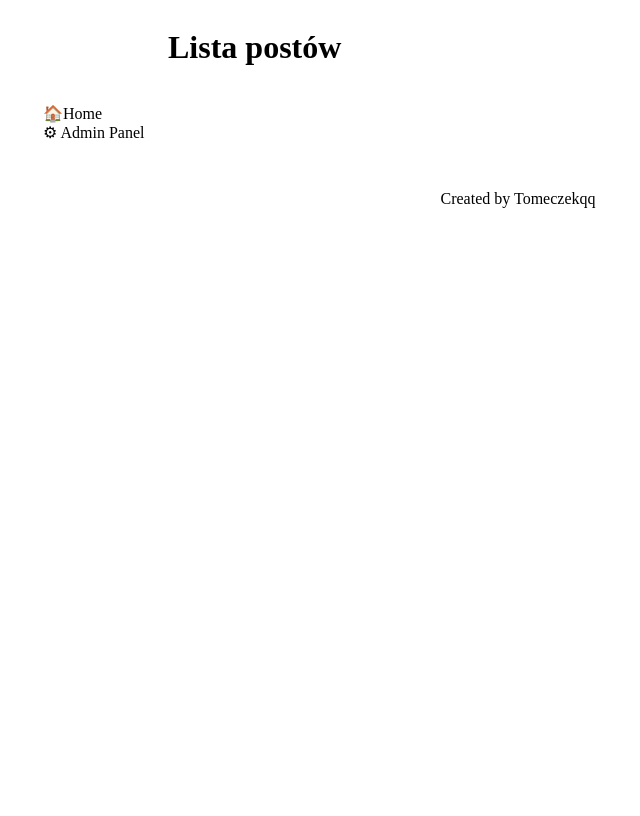
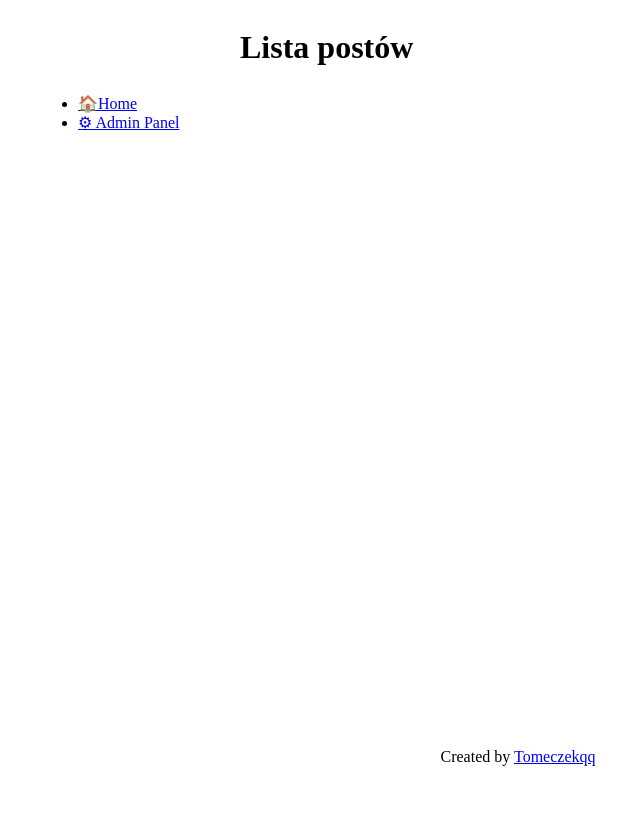
Before and after one commit to tczkqq/PersonalBlog, a Django app: page / in a window 1280 px wide. Shown: the whole page, without its empty margins (122-762 px from the left). Before the commit the page ends 208 px from the top, so only its background shows below. Run offline with Django 3.2, Linux system fonts and the light colour scheme; the visitor is signed in with stand-in values (Sample User, id 1); data that the repository does not hold is empty; style sheets or scripts are compiled from the project's sources; some libraries are stand-ins or nearby versions.

Commit message:
New layout using grid

```diff
--- a/blog/static/css/base.css
+++ b/blog/static/css/base.css
@@ -1,53 +1,25 @@
-.title h1 {
-    padding-left: 130px;
+.wrapper {
+  width: 960px;
+  height: 100vh;
+  margin: 0 auto;
+  display: grid;
+  grid-template-areas: ". title title" "menu content content" "footer footer footer";
+  grid-template-rows: 60px 1fr 60px;
+  grid-template-columns: 20% 1fr 15%;
+  grid-gap: 10px;
 }
-.menu {
-    color: inherit;
-    margin-top: 1em;
+.wrapper .title {
+  grid-area: title;
 }
-.menu ul {
-    padding: 0 5px 0 5px;
-    margin: 0;
+.wrapper .menu {
+  grid-area: menu;
 }
-.menu li {
-    list-style-type: none;
+.wrapper .content {
+  grid-area: content;
 }
-a {
-  outline: none;
-  text-decoration: none;
+.wrapper footer {
+  grid-area: footer;
+  text-align: center;
 }
 
-a:link {
-  color: black;
-}
-
-a:visited {
-  color:  black;
-}
-
-a:focus {
-
-}
-
-a:hover {
-
-}
-
-a:active {
-  color:  black;
-}
-.wrapper {
-    display: flex;
-    flex-wrap: nowrap;
-}
-.wrapper-column {
-    width: 960px;
-    display: flex;
-    flex-direction: column;
-    margin-left: auto;
-    margin-right: auto;
-}
-footer {
-    text-align: center;
-    margin-top: 3em;
-}
+/*# sourceMappingURL=base.css.map */
--- /dev/null
+++ b/blog/static/css/base.min.css
@@ -0,0 +1,3 @@
+.wrapper{width:960px;height:100vh;margin:0 auto;display:grid;grid-template-areas:". title title"
+ "menu content content"
+ "footer footer footer";grid-template-rows:60px 1fr 60px;grid-template-columns:20% 1fr 15%;grid-gap:10px}.wrapper .title{grid-area:title}.wrapper .menu{grid-area:menu}.wrapper .content{grid-area:content}.wrapper footer{grid-area:footer;text-align:center}
--- /dev/null
+++ b/blog/static/css/base.scss
@@ -0,0 +1,30 @@
+.wrapper {
+    width: 960px;
+    height: 100vh;
+    margin: 0 auto;
+    display: grid;
+    grid-template-areas:
+    ". title title"
+    "menu content content"
+    "footer footer footer";
+    grid-template-rows: 60px 1fr 60px;
+    grid-template-columns: 20% 1fr 15%;
+    grid-gap: 10px;
+
+    .title {
+        grid-area: title;
+    }
+
+    .menu {
+        grid-area: menu;
+    }
+
+    .content {
+        grid-area: content;
+    }
+
+    footer {
+        grid-area: footer;
+        text-align: center;
+    }
+}
--- a/blog/static/css/post/post_list.css
+++ /dev/null
@@ -1,7 +0,0 @@
-.posts {
-    display: flex;
-    flex-direction: column;
-}
-.post {
-    margin-bottom: 30px;
-}
--- a/blog/templates/blog/base.html
+++ b/blog/templates/blog/base.html
@@ -6,17 +6,16 @@
     <meta http-equiv="X-UA-Compatible" content="IE=edge">
     <meta name="viewport" content="width=device-width, initial-scale=1.0">
     <title>{{title}}</title>
-    <link rel="stylesheet" href="{% static 'css/base.css' %}">
+    <link rel="stylesheet" href="{% static 'css/base.min.css' %}">
     {% block imports %}
     {% endblock imports %}
 </head>
 <body>
-    <div class="wrapper-column">
+    <div class="wrapper">
         <header class="title">
             {% block site-title %}
             {% endblock site-title %}
         </header>
-        <div class="wrapper">
         <aside class="menu">
             <ul>
                 <li><a href="{% url 'blog:post_list' %}">🏠Home</a></li>
@@ -28,12 +27,11 @@
 
             {% endblock menu %}
         </aside>
-        <main>
-            {% block content %}
+        <main class="content">
+        {% block content %}
 
-            {% endblock content %}
+        {% endblock content %}
         </main>
-        </div>
 
         <footer>
             Created by <a href="https://github.com/Tomeczekqq">Tomeczekqq</a>
```
Also changed, not shown: blog/templates/blog/post/post_detail.html (+10 -5 lines), blog/static/css/post/css/post_detail.css (added), blog/static/css/post/css/post_list.css (added), blog/static/css/post/post_detail.scss (added), blog/static/css/post/post_list.scss (added), blog/templates/blog/post/post_list.html (indentation only), 1 other file.
